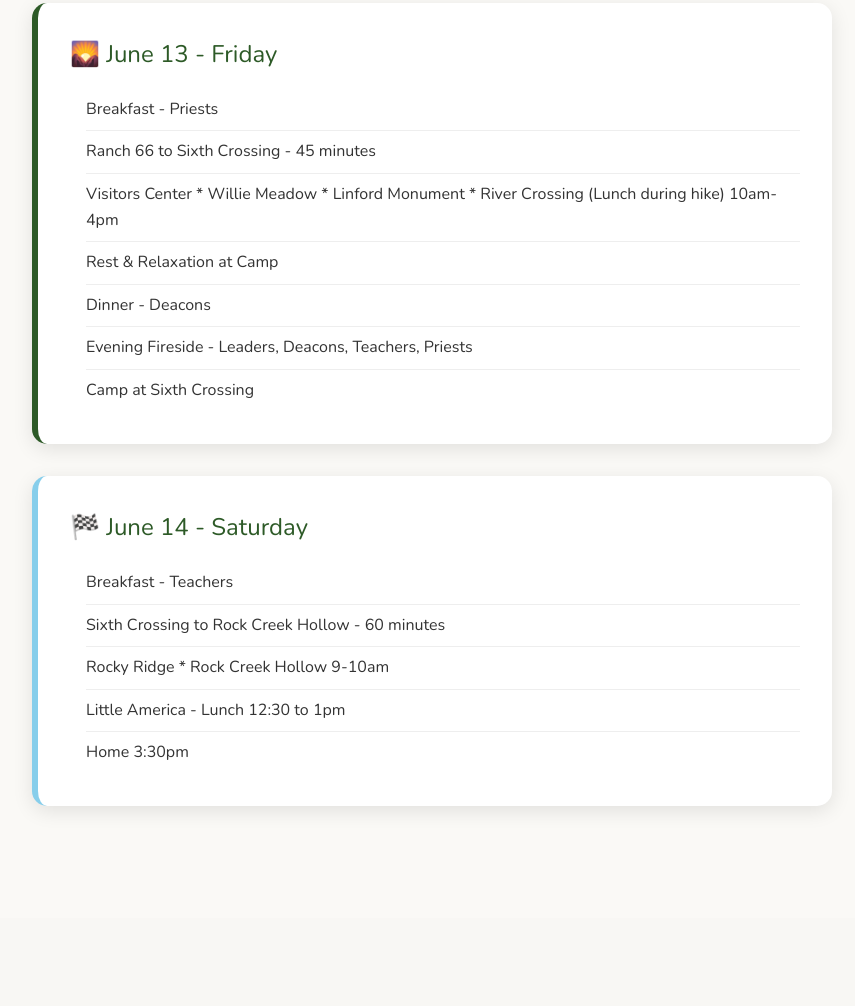
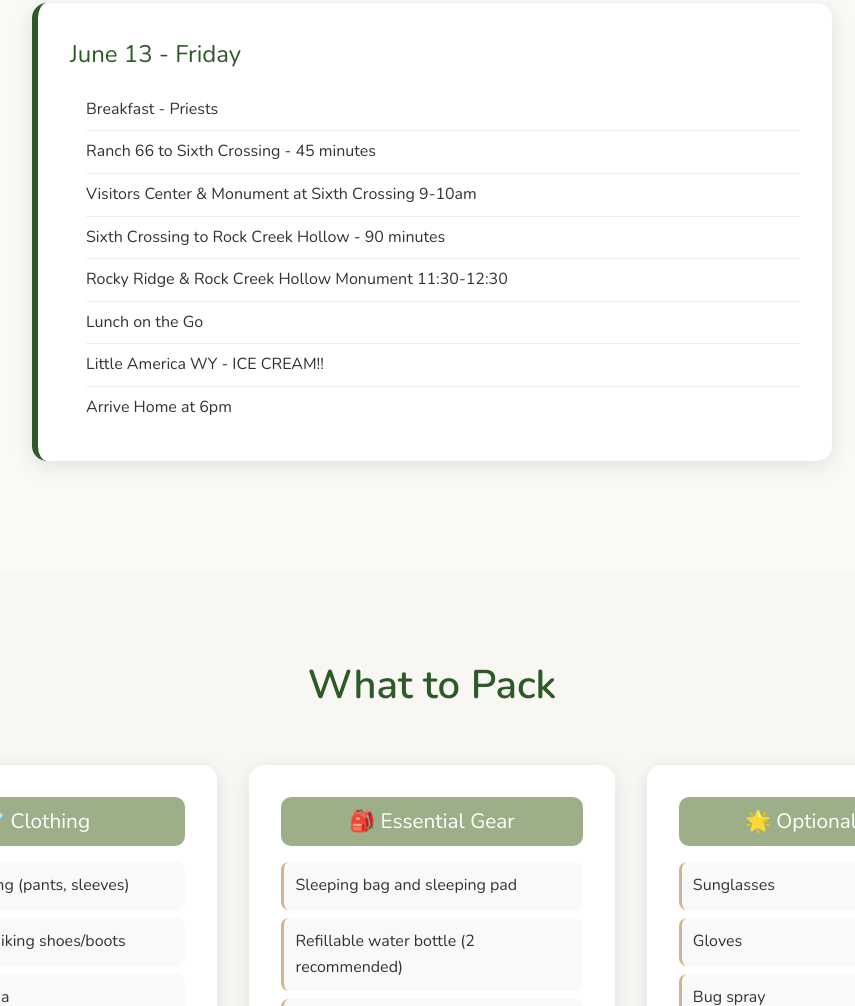
Before and after one commit to pined1/Zion-s-Camp, a plain HTML site: page index.html in a window 1280 px wide. Shown: the part 2762-3768 px from the top of the page, without its empty margins (208-1063 px from the left). Drawn offline with nearby package versions, Linux system fonts and the light colour scheme.

Commit message:
Update index.html

```diff
--- a/index.html
+++ b/index.html
@@ -397,7 +397,7 @@
                 <div class="overview-card animate-on-scroll">
                     <div class="overview-icon">📅</div>
                     <h3>When</h3>
-                    <p><strong>June 11th</strong> to <strong>June 14th</strong></p>
+                    <p><strong>June 11th</strong> to <strong>June 13th</strong></p>
                 </div>
 
                 <div class="overview-card animate-on-scroll">
@@ -434,7 +434,7 @@
 
       <div class="itinerary-timeline">
         <div class="day-card animate-on-scroll">
-          <div class="day-title">🚌 June 11 - Wednesday</div>
+          <div class="day-title">June 11 - Wednesday</div>
           <ul class="day-activities">
             <li>Bishop's House - Leave 7:30am</li>
             <li>Lunch - Chill Grill in Rock Springs, WY - 11am</li>
@@ -447,7 +447,7 @@
         </div>
 
         <div class="day-card animate-on-scroll">
-          <div class="day-title">🥾 June 12 - Thursday</div>
+          <div class="day-title">June 12 - Thursday</div>
           <ul class="day-activities">
             <li>Breakfast - Deacons</li>
             <li>Ft. Seminole * Hike the Cove * Monuments * Veil Crossing (Lunch during hike) 11am-4pm</li>
@@ -459,26 +459,16 @@
         </div>
 
         <div class="day-card animate-on-scroll">
-          <div class="day-title">🌄 June 13 - Friday</div>
+          <div class="day-title">June 13 - Friday</div>
           <ul class="day-activities">
             <li>Breakfast - Priests</li>
             <li>Ranch 66 to Sixth Crossing - 45 minutes</li>
-            <li>Visitors Center * Willie Meadow * Linford Monument * River Crossing (Lunch during hike) 10am-4pm</li>
-            <li>Rest & Relaxation at Camp</li>
-            <li>Dinner - Deacons</li>
-            <li>Evening Fireside - Leaders, Deacons, Teachers, Priests</li>
-            <li>Camp at Sixth Crossing</li>
-          </ul>
-        </div>
-
-        <div class="day-card animate-on-scroll">
-          <div class="day-title">🏁 June 14 - Saturday</div>
-          <ul class="day-activities">
-            <li>Breakfast - Teachers</li>
-            <li>Sixth Crossing to Rock Creek Hollow - 60 minutes</li>
-            <li>Rocky Ridge * Rock Creek Hollow 9-10am</li>
-            <li>Little America - Lunch 12:30 to 1pm</li>
-            <li>Home 3:30pm</li>
+            <li>Visitors Center & Monument at Sixth Crossing 9-10am</li>
+            <li>Sixth Crossing to Rock Creek Hollow - 90 minutes</li>
+            <li>Rocky Ridge & Rock Creek Hollow Monument 11:30-12:30</li>
+            <li>Lunch on the Go</li>
+            <li>Little America WY - ICE CREAM!!</li>
+            <li>Arrive Home at 6pm</li>
           </ul>
         </div>
       </div>
```
